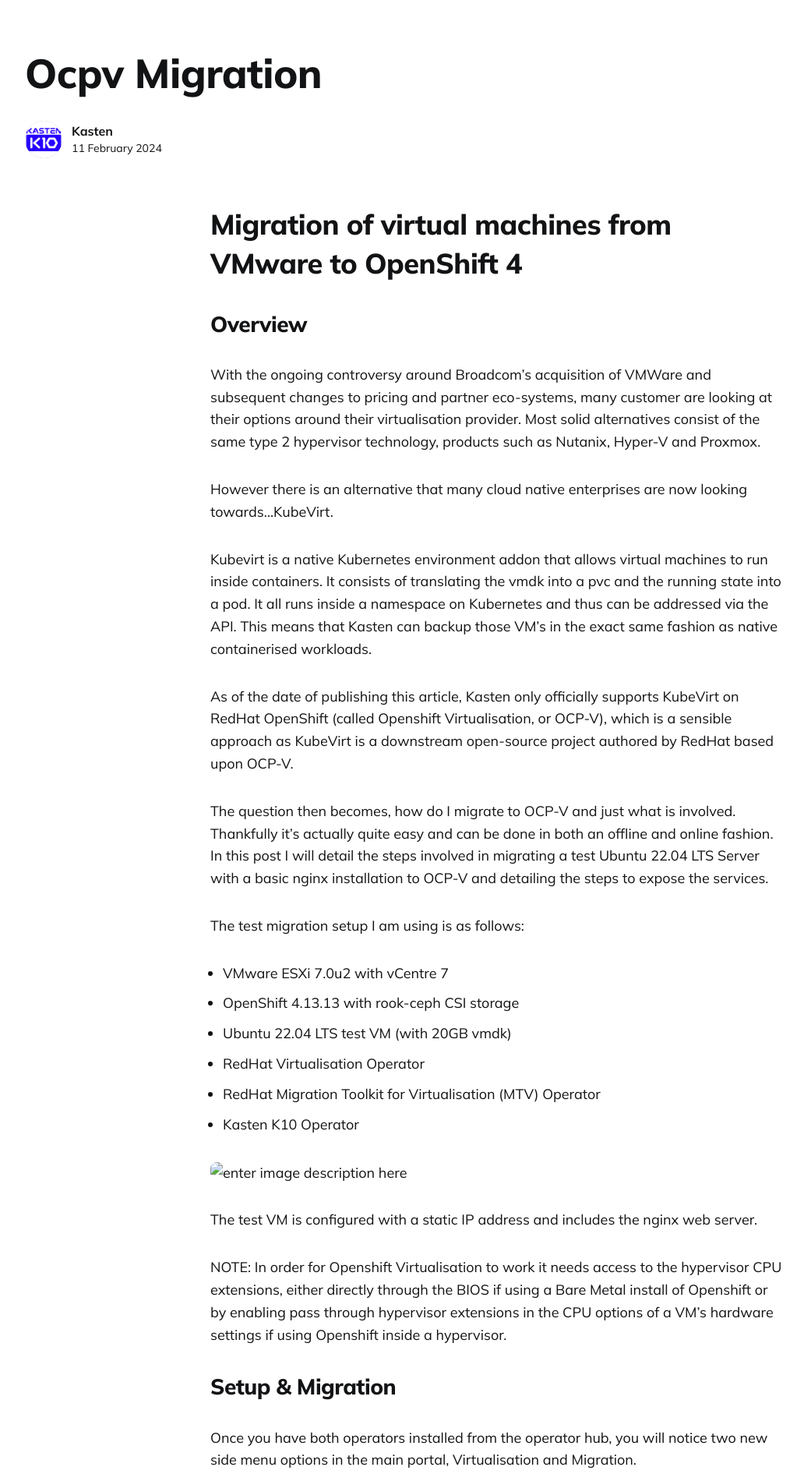
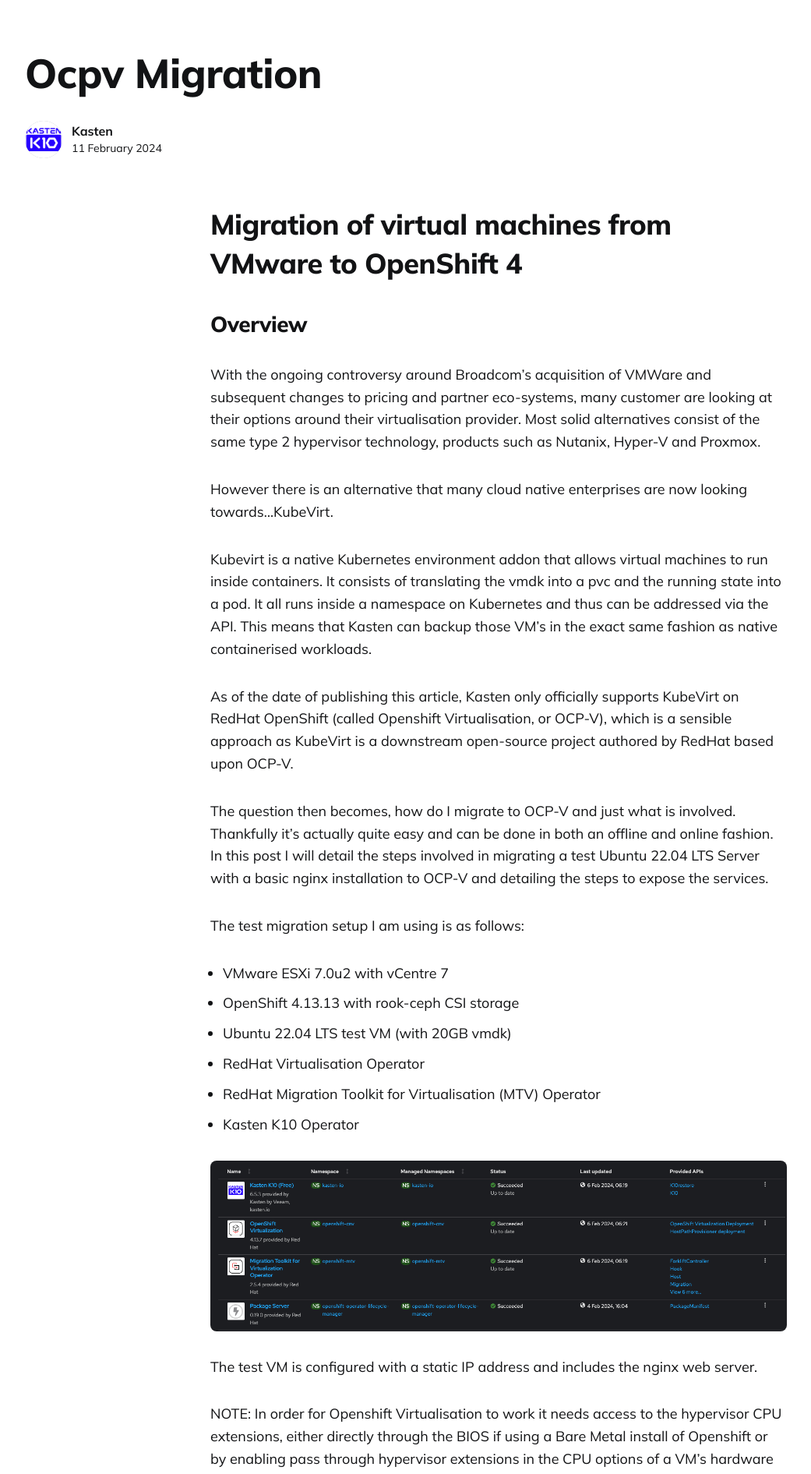
Before and after one commit to newellbrandon/kastendevhub.github.io, a Jekyll site: the page built from _posts/2024-02-11-ocpv-migration.md, in a window 1280 px wide. Shown: the part 92-1983 px from the top of the page at 78% size, without its empty margins (0-1041 px from the left). Built offline with Jekyll 4.4.1, drawn with Linux system fonts in a browser that asks for light colours.

Commit message:
Update 2024-02-11-ocpv-migration.md

```diff
--- a/_posts/2024-02-11-ocpv-migration.md
+++ b/_posts/2024-02-11-ocpv-migration.md
@@ -23,7 +23,7 @@ The test migration setup I am using is as follows:
  - RedHat Migration Toolkit for Virtualisation (MTV) Operator
  - Kasten K10 Operator
 
-![enter image description here](/images/posts/2024-02-11/2.png)
+![enter image description here](/images/posts/2024-02-11-ocpv-migration/2.png)
 
 The test VM is configured with a static IP address and includes the nginx web server.
 
```
